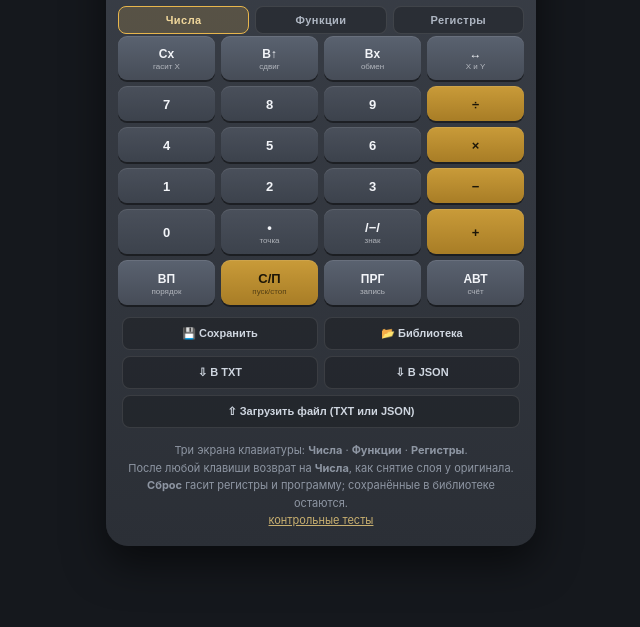
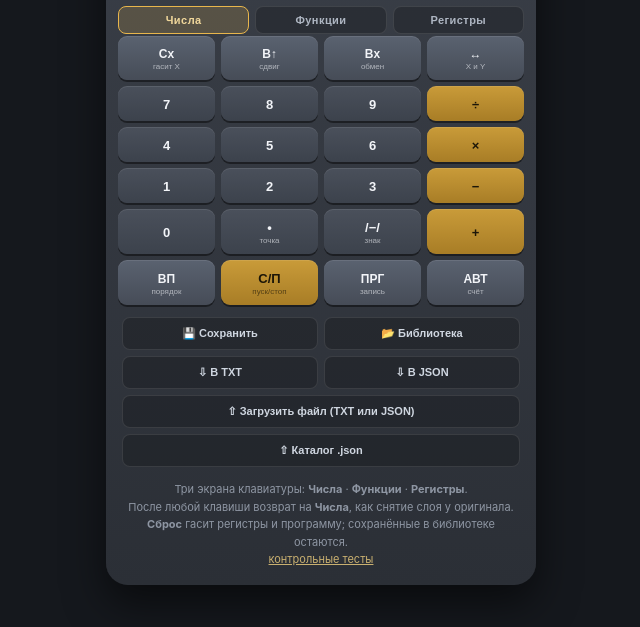
Before and after one commit to greagre/pmk61, a plain HTML site: page index.html in a window 1280 px wide. Shown: the part 133-760 px from the top of the page, without its empty margins (319-959 px from the left). Drawn offline with Linux system fonts and the light colour scheme.

Commit message:
Подключить convert61.js в pmk61/index.html одной строкой после library.js

```diff
--- a/index.html
+++ b/index.html
@@ -113,6 +113,8 @@
 <script src="core-keys.js?v=4"></script>
 <!-- библиотека программ: сохранение вместе с регистрами, загрузка, TXT/JSON -->
 <script src="library.js?v=1"></script>
+<!-- конвертер каталога: файлы {addr,hex,cmd} → коды, загрузка по ссылке, блокировка partial -->
+<script src="convert61.js?v=1"></script>
 <script>
 (function () {
   'use strict';
```
